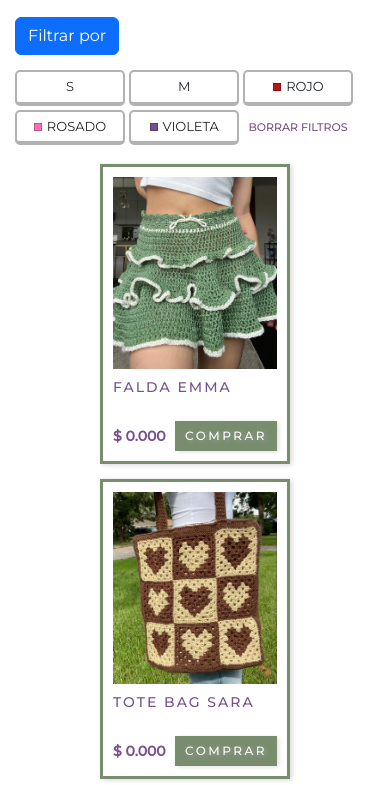
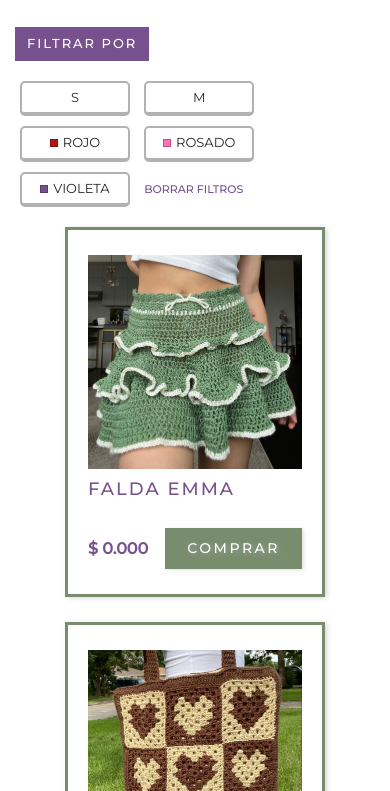
Before and after one commit to ValenTorrens/TiendaProyectoCoder, a plain HTML site: page pages/productos.html in a window 390 px wide. Shown: the part 338-1129 px from the top of the page. Drawn offline with nearby package versions, Linux system fonts and the light colour scheme; a web font is replaced by a local one.

Commit message:
filtros desplegables terminados

```diff
--- a/pages/productos.html
+++ b/pages/productos.html
@@ -93,7 +93,7 @@
 
         <!-- Banner -->
         <section class="bannerContacto">
-            <div class="bannerContenidoContacto">
+            <div class="bannerContenidoContacto bannerProductos">
                 <h1 class="titulo">Productos</h1>
             </div>
         </section>
@@ -441,7 +441,7 @@
             <div class="navDiv navC">
                 <a class="link" href="#"><i class="fa-brands fa-whatsapp"></i> +54 9 3491 000000</a>
                 <a class="link" href="#"><i class="fa-brands fa-instagram"></i> @cinnamoncrochet_</a>
-                <a class="link" href="#"><i class="fa-solid fa-envelope"></i> cinnamontienda@gmail.com</a>
+                <a class="link" href="#"><i class="fa-solid fa-envelope"></i> cinnamon@gmail.com</a>
                 <a class="link" href="#"><i class="fa-brands fa-facebook-f"></i> Cinnamon</a>
             </div>
         </details>
--- a/style.css
+++ b/style.css
@@ -244,6 +244,7 @@ body {
     display: flex;
     align-items: center;
     justify-content: space-between;
+    flex-wrap: wrap;
 }
 
 .cards {
@@ -515,7 +516,7 @@ body {
     background: var(--gradiente);
 }
 
-.bannerContenidoContacto .titulo {
+.bannerContenidoContacto .titulo, .bannerProductos .titulo {
     height: 130px;
     font-size: 75px;
     display: flex;
@@ -1665,6 +1666,9 @@ tbody tr td {
         padding: 20px 15px;
     }
 
+    .bannerProductos .titulo {
+        font-size: 64px;
+    }
     /* aside */
 
     .asidedesk {
@@ -1694,6 +1698,60 @@ tbody tr td {
         margin: 0 5px;
     }
 
+    /* desplegable */
+
+    .offcanvas-title{
+        text-transform: uppercase;
+        font-size: 20px;
+        letter-spacing: 2px;
+        font-weight: 600;
+        color: var(--colorVioleta);
+    }
+
+    .btn-primary {
+        margin-top: 10px;
+        font-size: 13px;
+        background-color: var(--colorVioleta);
+        letter-spacing: 2px;
+        text-transform: uppercase;
+        padding: 5px 10px;
+        font-weight: 500;
+        border: 2px solid var(--colorVioleta);
+        border-radius: 0px;
+    }
+
+    .btn-primary:enabled {
+        background-color: var(--colorVioleta);
+        border-color: var(--colorVioleta);
+    }
+
+    .btn-check:checked+.btn, .btn.active, .btn.show, .btn:first-child:active, :not(.btn-check)+.btn:active {
+    background-color: var(--colorVioleta);
+    border-color: var(--colorVioleta);}
+
+    .prendas, .accesorios {
+        position: relative;
+    }
+
+    .opciones label::before {
+        left: 0;
+    }
+
+    details .subtitulosCat {
+        position: relative;
+    }
+
+    .coloresDiv, .tallesDiv {
+        width: 100%;
+        display: block;
+        margin: 15px 0;
+    }
+
+    .coloresDiv label, .tallesDiv label {
+        width: 110px;
+        margin: 5px;
+    }
+
     /* grid productos responsive */
 
     .productos {
@@ -1701,34 +1759,7 @@ tbody tr td {
     }
 
     .cards-productos {
-        grid-template-columns:repeat(auto-fill, minmax(190px, 1fr));
-        grid-template-rows: 300px;
-        row-gap: 15px;
         justify-items: center;
-    }
-
-    .cards-productos .cards {
-        height: 300px;
-        width: 190px;
-        padding: 10px;
-    }
-
-    .cards-productos .cards img {
-        width: 164px;
-        height: 192px;
-    }
-
-    .cards-productos .cards .nombreProducto {
-        font-size: 14px;
-    }
-
-    .cards-productos .cards .preCom p {
-        font-size: 14px;
-    }
-
-    .cards-productos .cards .preCom a {
-        font-size: 12px;
-        padding: 4px 8px;
     }
 
     p {
```
Also changed, not shown: index.html (+1 -1 lines), pages/carrito.html (+1 -1 lines), pages/contacto.html (+1 -1 lines), pages/patrones.html (+1 -1 lines).
